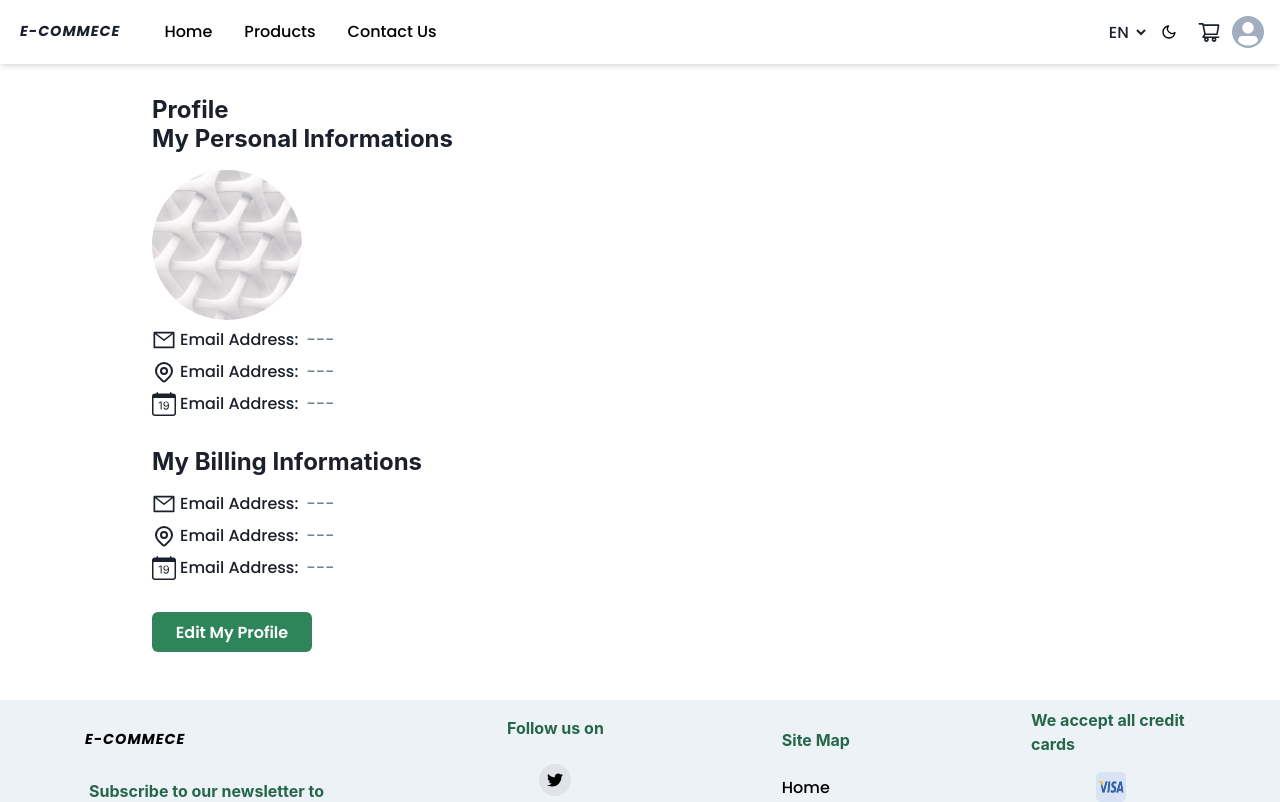
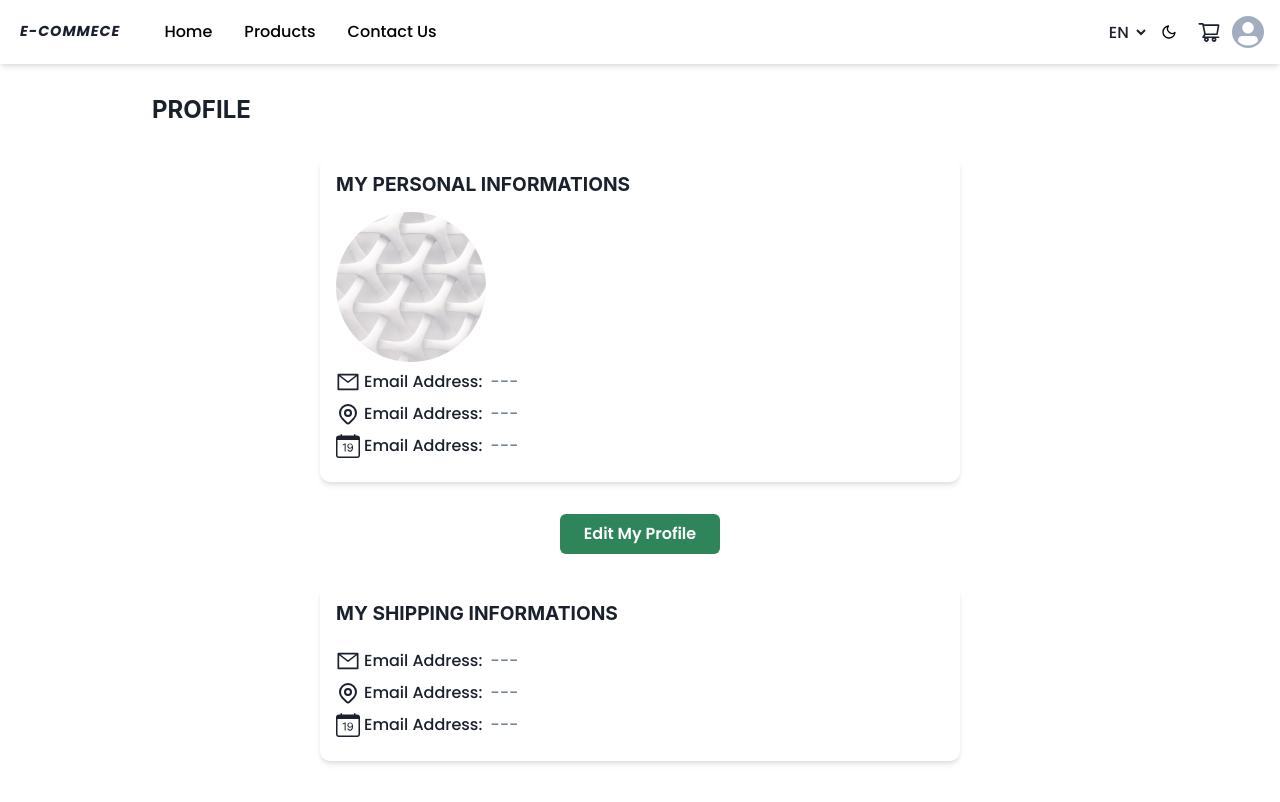
Before and after one commit to Samlogy/saas-ecommerce, a Next.js app in the folder front/: page /profile in a window 1280 px wide. Shown: the top 802 px of the page. Built offline with nearby package versions, Linux system fonts and the light colour scheme.

Commit message:
edit: profile page layout

```diff
--- a/front/pages/profile.tsx
+++ b/front/pages/profile.tsx
@@ -1,10 +1,143 @@
-import { Box, Button, Flex, Heading, Image } from '@chakra-ui/react'
+// import { Box, Button, Flex, Heading, Image } from '@chakra-ui/react'
+import {
+  Accordion,
+  AccordionButton,
+  AccordionItem,
+  AccordionPanel,
+  Box,
+  Button,
+  Divider,
+  Flex,
+  FormControl,
+  FormLabel,
+  Heading,
+  Image,
+  Input,
+  Text
+} from '@chakra-ui/react'
 import Link from 'next/link'
 import { AiOutlineMail } from 'react-icons/ai'
 import { BsCalendarDate } from 'react-icons/bs'
 import { HiOutlineLocationMarker } from 'react-icons/hi'
-import { Layout, View } from '../components'
+import { Layout, View, StepForm } from '../components'
 import profileImage from '../public/images/profile.jpg'
+
+const form_1 = (
+  <Flex
+    flexDir="column"
+    alignItems={'center'}
+    m="2rem auto"
+    p={4}
+    w="400px"
+    rounded={'xl'}
+    boxShadow={'lg'}
+  >
+    <FormControl id="username" mb=".5rem">
+      <FormLabel> username </FormLabel>
+      <Input
+        type="text"
+        placeholder=""
+        _placeholder={{ color: 'gray.500' }}
+        // isInvalid={errors.username ? true : false}
+        errorBorderColor="error"
+        borderColor="gray.300"
+        borderRadius="4px"
+        // {...register('username')}
+      />
+      {/* {errors.username && <ErrorMessage error={errors.username.message} />} */}
+    </FormControl>
+
+    <FormControl id="email" mb=".5rem">
+      <FormLabel> Email Address </FormLabel>
+      <Input
+        type="email"
+        placeholder="your-email@example.com"
+        _placeholder={{ color: 'gray.500' }}
+        // isInvalid={errors.email ? true : false}
+        errorBorderColor="error"
+        borderColor="gray.300"
+        borderRadius="4px"
+        // {...register('email')}
+      />
+      {/* {errors.email && <ErrorMessage error={errors.email.message} />} */}
+    </FormControl>
+  </Flex>
+)
+
+const form_2 = (
+  <Flex
+    flexDir="column"
+    alignItems={'center'}
+    m="2rem auto"
+    p={4}
+    w="400px"
+    rounded={'xl'}
+    boxShadow={'lg'}
+  >
+    <FormControl id="fullName" mb=".5rem">
+      <FormLabel> fullName </FormLabel>
+      <Input
+        type="text"
+        placeholder=""
+        _placeholder={{ color: 'gray.500' }}
+        // isInvalid={errors.fullName ? true : false}
+        errorBorderColor="error"
+        borderColor="gray.300"
+        borderRadius="4px"
+        // {...register('fullName')}
+      />
+      {/* {errors.fullName && <ErrorMessage error={errors.fullName.message} />} */}
+    </FormControl>
+
+    <FormControl id="email" mb=".5rem">
+      <FormLabel> address </FormLabel>
+      <Input
+        type="text"
+        placeholder=""
+        _placeholder={{ color: 'gray.500' }}
+        // isInvalid={errors.address ? true : false}
+        errorBorderColor="error"
+        borderColor="gray.300"
+        borderRadius="4px"
+        // {...register('address')}
+      />
+      {/* {errors.address && <ErrorMessage error={errors.address.message} />} */}
+    </FormControl>
+  </Flex>
+)
+
+const form_3 = (
+  <Flex
+    flexDir="column"
+    alignItems={'center'}
+    m="2rem auto"
+    p={4}
+    w="400px"
+    rounded={'xl'}
+    boxShadow={'lg'}
+  >
+    <FormControl id="age" mb=".5rem">
+      <FormLabel> age </FormLabel>
+      <Input
+        type="text"
+        placeholder=""
+        _placeholder={{ color: 'gray.500' }}
+        // isInvalid={errors.age ? true : false}
+        errorBorderColor="error"
+        borderColor="gray.300"
+        borderRadius="4px"
+        // {...register('age')}
+      />
+      {/* {errors.age && <ErrorMessage error={errors.age.message} />} */}
+    </FormControl>
+  </Flex>
+)
+
+const steps = [
+  { label: 'Form 1', content: form_1, icon: AiOutlineMail, description: 'desc 1' },
+  { label: 'Form 2', content: form_2, icon: BsCalendarDate, description: 'desc 2' },
+  { label: 'Form 3', content: form_3, icon: HiOutlineLocationMarker, description: 'desc 3' }
+]
 
 function Profile(props: any) {
   const user = { avatar: profileImage.src } // super tokens
@@ -14,16 +147,28 @@ function Profile(props: any) {
   return (
     <Layout isHeaderVisible isFooterVisible>
       <View cond={user}>
-        <Heading as="h1" fontSize="1.5rem">
+        <Heading as="h1" fontSize="1.5rem" mb="2rem" textTransform={'uppercase'}>
           Profile
         </Heading>
 
-        <DisplayUserData data={user} />
-        <DisplayBillingData data={shipping} />
+        {/* <StepForm steps={steps} /> */}
 
-        <Button bg={'accent_3'} color={'white'} w="10rem" _hover={{ bg: 'accent_4' }}>
-          <Link href="/edit-profile"> Edit My Profile </Link>
-        </Button>
+        <Flex flexDir={'column'} w={['20rem', '', '40rem', '']} mx="auto">
+          <DisplayUserData data={user} />
+
+          <Button
+            bg={'accent_3'}
+            color={'white'}
+            w="10rem"
+            mb="2rem"
+            mx="auto"
+            _hover={{ bg: 'accent_4' }}
+          >
+            <Link href="/edit-profile"> Edit My Profile </Link>
+          </Button>
+
+          <DisplayMoreData data={shipping} />
+        </Flex>
       </View>
     </Layout>
   )
@@ -33,8 +178,16 @@ export default Profile
 
 const DisplayUserData = ({ data }: { data: any }) => {
   return (
-    <>
-      <Heading as="h2" fontSize="1.5rem" mb="1rem">
+    <Flex
+      flexDir={'column'}
+      boxShadow="md"
+      p="1rem"
+      borderRadius={'10px'}
+      alignItems="flex-start"
+      justifyContent={'center'}
+      mb="2rem"
+    >
+      <Heading fontSize="1.2rem" mb="1rem" textTransform={'uppercase'}>
         {' '}
         My Personal Informations{' '}
       </Heading>
@@ -46,29 +199,37 @@ const DisplayUserData = ({ data }: { data: any }) => {
         fallbackSrc="https://via.placeholder.com/150"
       />
 
-      <Flex flexDir="column" mb="1.5rem" mt=".5rem">
+      <Flex flexDir="column" mt=".5rem">
         <BoxData data={data?.email} icon={<AiOutlineMail size={24} />} />
         <BoxData data={data?.address} icon={<HiOutlineLocationMarker size={24} />} />
         <BoxData data={data?.createdAt} icon={<BsCalendarDate size={24} />} />
       </Flex>
-    </>
+    </Flex>
   )
 }
 
-const DisplayBillingData = ({ data }: { data: any }) => {
+const DisplayMoreData = ({ data }: { data: any }) => {
   return (
-    <>
-      <Heading as="h2" fontSize="1.5rem" mb="1rem">
+    <Flex
+      flexDir={'column'}
+      boxShadow="md"
+      p="1rem"
+      borderRadius={'10px'}
+      alignItems="flex-start"
+      justifyContent={'center'}
+      mb="2rem"
+    >
+      <Heading fontSize="1.2rem" mb="1rem" textTransform={'uppercase'}>
         {' '}
-        My Billing Informations{' '}
+        My Shipping Informations{' '}
       </Heading>
 
-      <Flex flexDir="column" mb="1.5rem" mt=".5rem">
+      <Flex flexDir="column" mt=".5rem">
         <BoxData data={data?.email} icon={<AiOutlineMail size={24} />} />
         <BoxData data={data?.address} icon={<HiOutlineLocationMarker size={24} />} />
         <BoxData data={data?.createdAt} icon={<BsCalendarDate size={24} />} />
       </Flex>
-    </>
+    </Flex>
   )
 }
 
```
